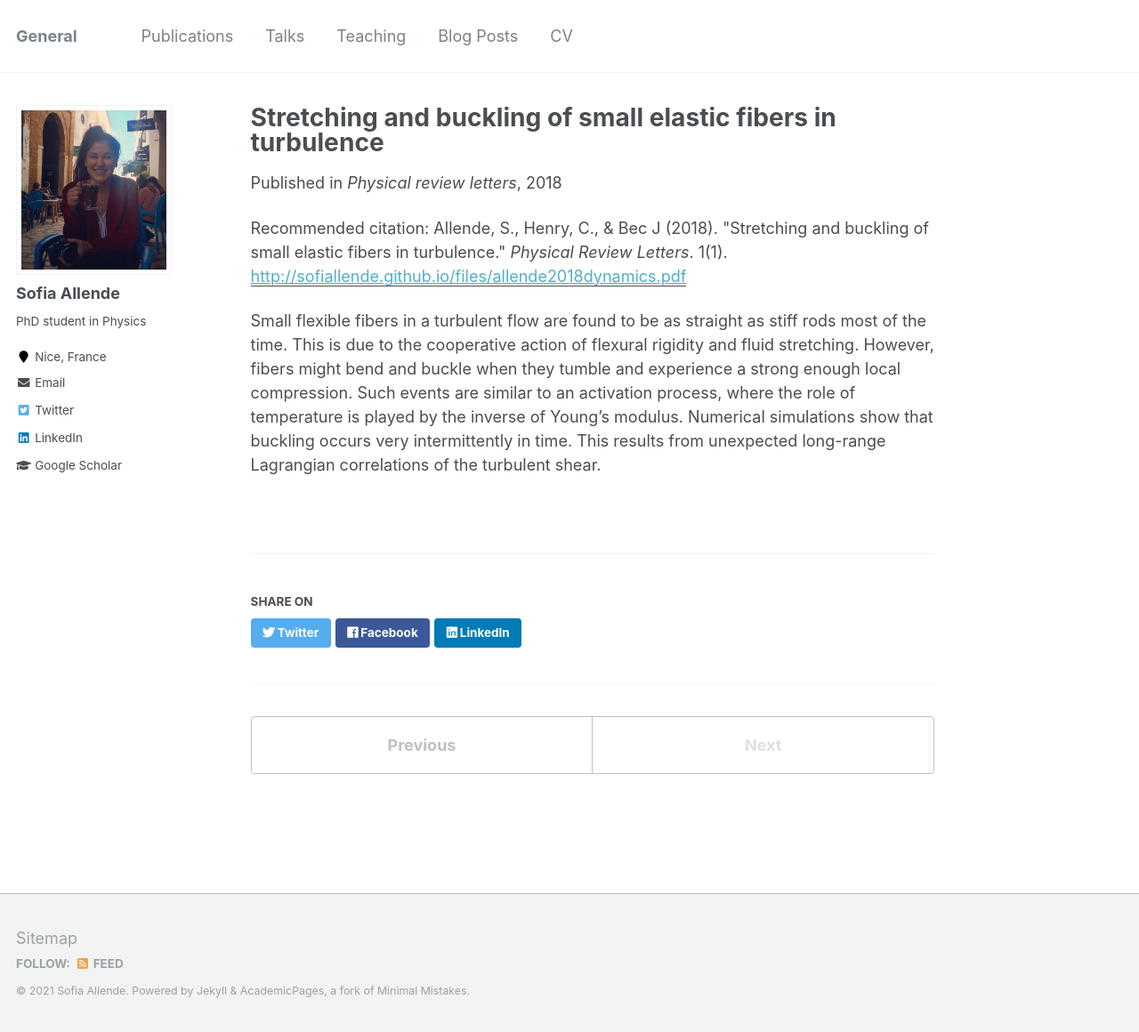
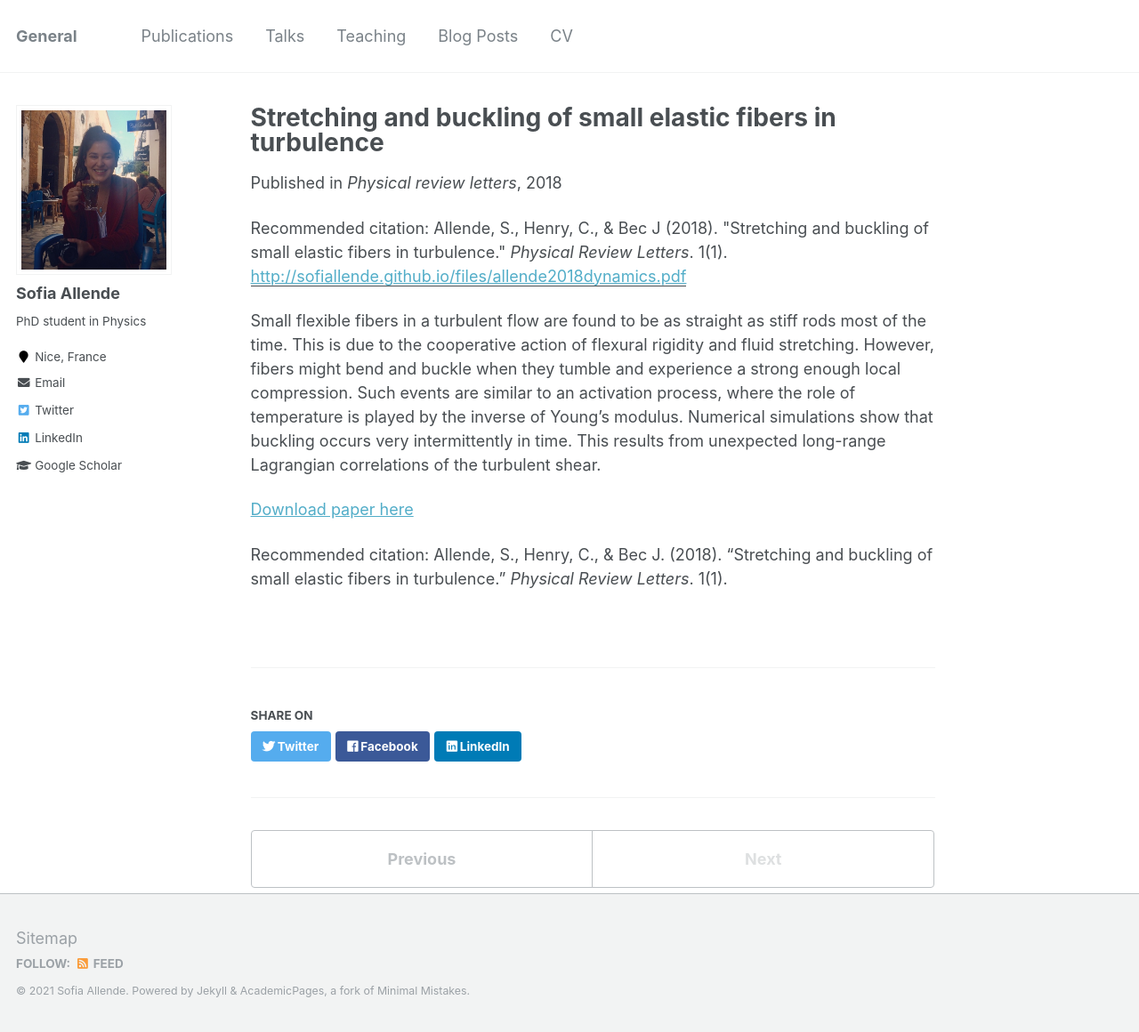
Before and after one commit to sofiallende/sofiallende.github.io, a Jekyll site: the page built from _publications/2009-10-01-paper-title-number-1.md, in a window 1280 px wide and 1160 px high. Shown: the whole window at 89% size. Built offline with Jekyll 4.4.1, drawn with Linux system fonts in a browser that asks for light colours.

Commit message:
Update 2009-10-01-paper-title-number-1.md

```diff
--- a/_publications/2009-10-01-paper-title-number-1.md
+++ b/_publications/2009-10-01-paper-title-number-1.md
@@ -9,3 +9,8 @@ citation: 'Allende, S., Henry, C., & Bec J (2018). &quot;Stretching and buckling
 ---
 
 Small flexible fibers in a turbulent flow are found to be as straight as stiff rods most of the time. This is due to the cooperative action of flexural rigidity and fluid stretching. However, fibers might bend and buckle when they tumble and experience a strong enough local compression. Such events are similar to an activation process, where the role of temperature is played by the inverse of Young’s modulus. Numerical simulations show that buckling occurs very intermittently in time. This results from unexpected long-range Lagrangian correlations of the turbulent shear.
+
+
+[Download paper here](http://sofiallende.github.io/files/allende2018dynamics.pdf)
+
+ Recommended citation: Allende, S., Henry, C., & Bec J. (2018). "Stretching and buckling of small elastic fibers in turbulence." <i>Physical Review Letters</i>. 1(1).
```
